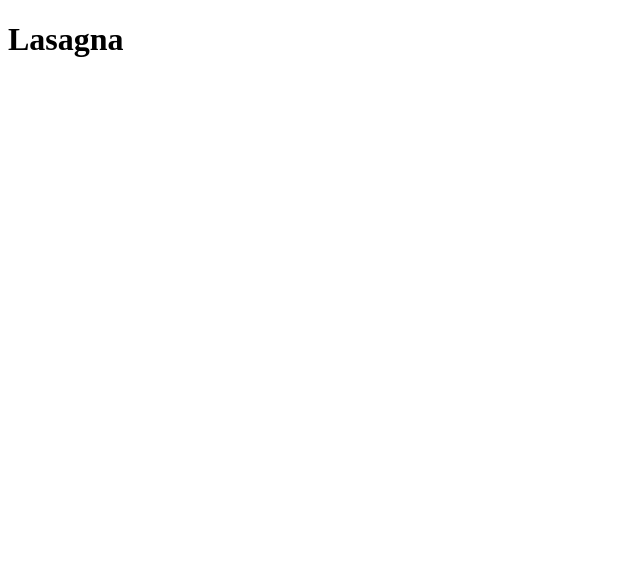
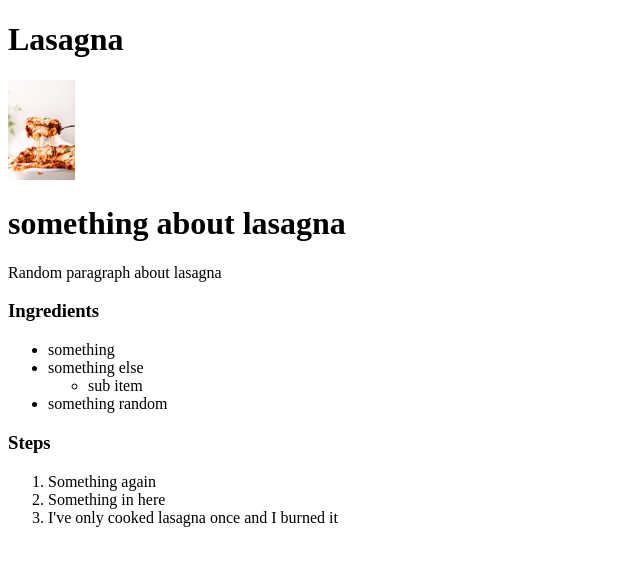
Before and after one commit to stephenm7777/oden-recipes, a plain HTML site: page recipes/lasagna.html in a window 1280 px wide. Shown: the whole page, without its empty margins (0-640 px from the left). Drawn offline with Linux system fonts and the light colour scheme.

Commit message:
Add recipes/lasagna.html

```diff
--- a/recipes/lasagna.html
+++ b/recipes/lasagna.html
@@ -3,4 +3,24 @@
     <head>
         <h1>Lasagna</h1>
     </head>
+    <div class="image">
+        <img src="../img/Lasagna.jpg" height="100px">
+    </div>
+    <h1>something about lasagna</h1>
+    <p>Random paragraph about lasagna</p>
+    <h3>Ingredients</h3>
+    <ul>
+            <li>something</li>
+            <li>something else</li>
+            <ul>
+                <li>sub item</li>
+            </ul>
+            <li>something random</li>
+        </ul>
+        <h3>Steps</h3>
+        <ol>
+            <li>Something again</li>
+            <li>Something in here</li>
+            <li>I've only cooked lasagna once and I burned it</li>
+        </ol>
 </body>
```
Also changed, not shown: index.html (+5 -15 lines).
